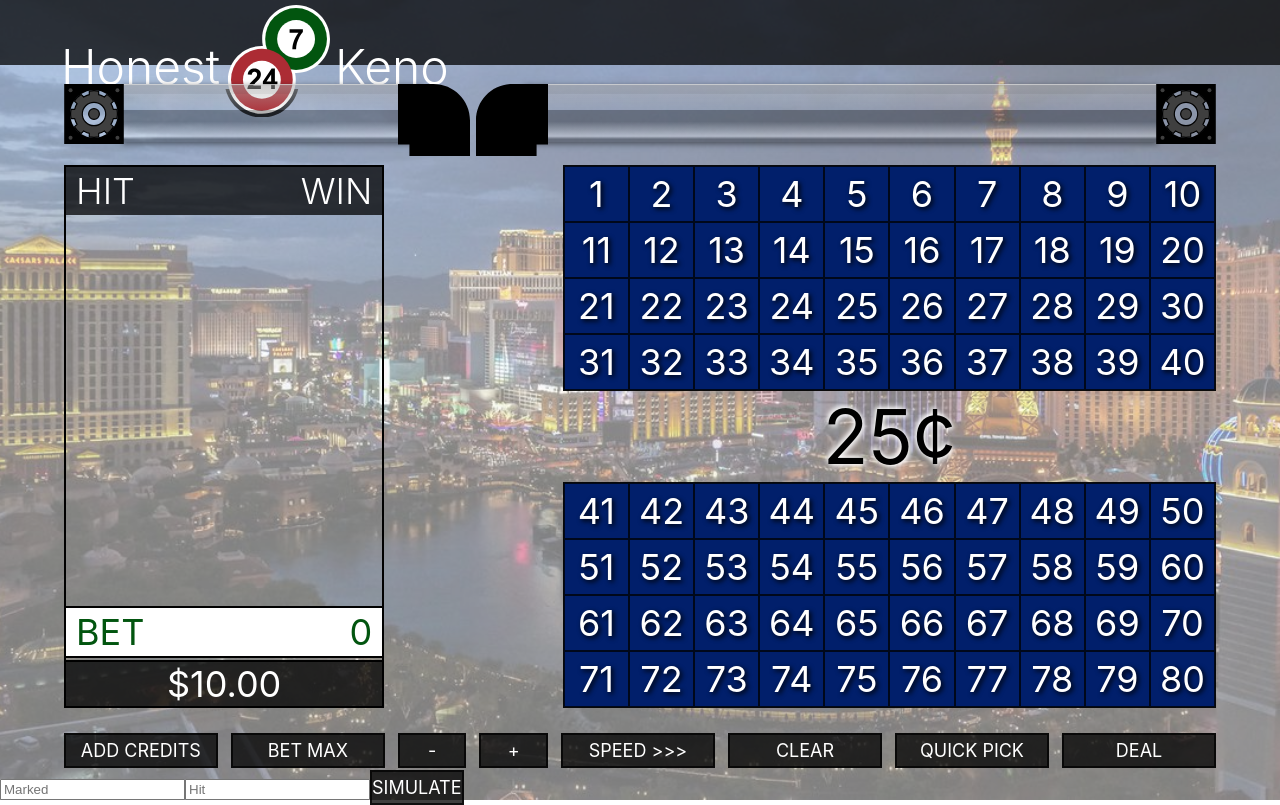
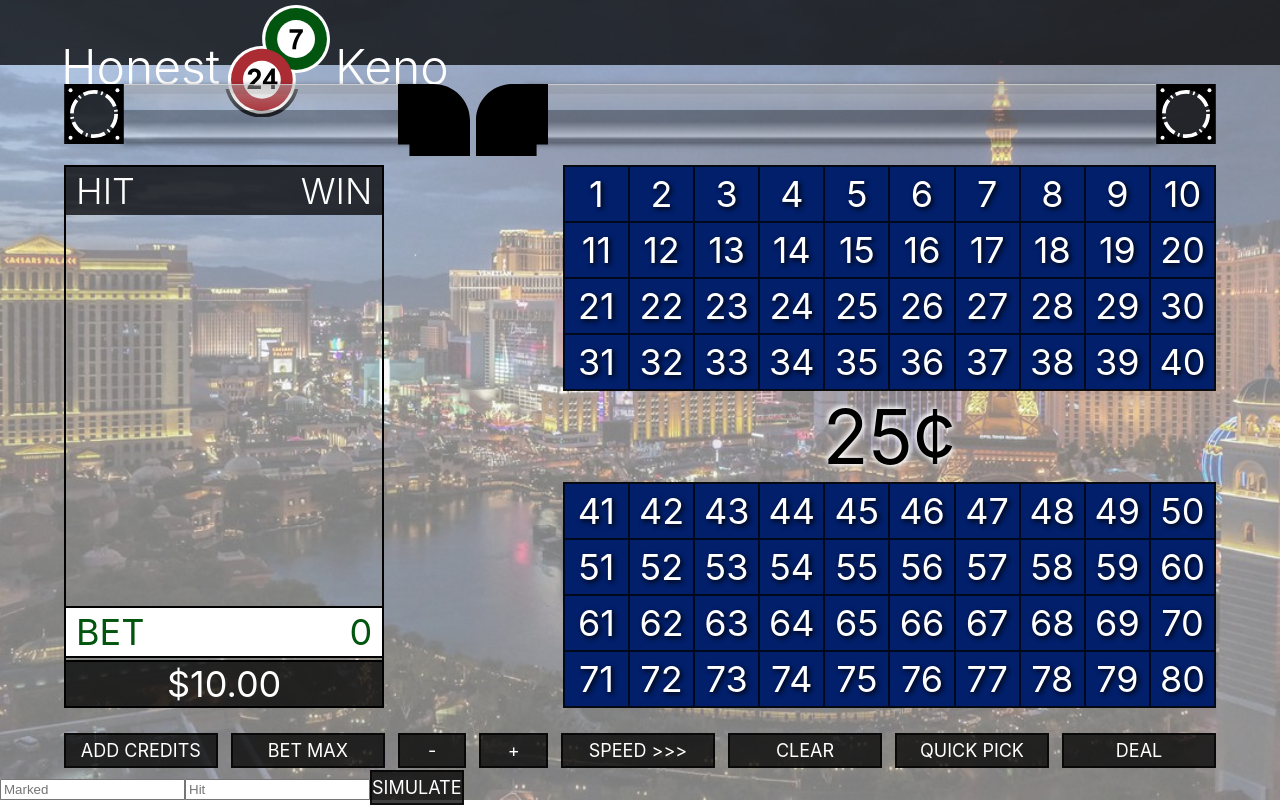
Before and after one commit to AdamMattas/honest_keno, a React (Create React App) app: page / in a window 1280 px wide. Built offline with nearby package versions, Linux system fonts and the light colour scheme.

Commit message:
working on spinning ball origin animation

```diff
--- a/src/App.scss
+++ b/src/App.scss
@@ -514,6 +514,23 @@ tr {
   //z-index: -1;
 }
 
+.origin-box-back {
+  width: 50px;
+  top: -76px;
+  position: absolute;
+  height: 50px;
+  border-radius: 50%;
+  background-color: $black-75;
+}
+
+.origin-box-back--left {
+  left: 5px;
+}
+
+.origin-box-back--right {
+  right: 5px;
+}
+
 .origin-circle {
   position: absolute;
   width: 48px;
@@ -699,7 +716,7 @@ tr {
 }
 
 .ball--even {
-  left: 3px;
+  left: 2px;
   transition: all 0.5s * $delayExponent;
   transition-timing-function: linear;
   transform: rotate(0deg);
@@ -710,7 +727,7 @@ tr {
 }
 
 .ball--odd {
-  right: 5px;
+  right: 2px;
   transition: all 0.5s * $delayExponent;
   transition-timing-function: linear;
   transform: rotate(0deg);
--- a/src/components/box.jsx
+++ b/src/components/box.jsx
@@ -3,6 +3,7 @@ import box from "../public/box_working_blue.svg";
 import circle from "../public/circle_working_blue.svg";
 import gear from "../public/gear.svg";
 import gear2 from "../public/gear_2.svg";
+import dotted from "../public/dotted.svg";
 
 const Box = props => {
   const rotate = props.status === "running" ? props.rotate : "";
@@ -18,8 +19,10 @@ const Box = props => {
       <img
         className={`origin-circle ${props.circlePosition} ${rotate}`}
         alt="keno ball origin"
-        src={gear2}
+        src={dotted}
       />
+
+      <span className={`origin-box-back ${props.backPosition}`}></span>
 
       <span className={`origin-tube ${props.tubePosition}`}></span>
     </React.Fragment>
--- a/src/components/machine.jsx
+++ b/src/components/machine.jsx
@@ -427,6 +427,7 @@ class Machine extends Component {
           />
           <Box
             boxPosition={"origin-box--left"}
+            backPosition={"origin-box-back--left"}
             tubePosition={"origin-tube--left"}
             circlePosition={"origin-circle--left"}
             rotate={"origin-circle--rotate-left"}
@@ -435,6 +436,7 @@ class Machine extends Component {
           <Box2 position={"origin-box--mid-left"} />
           <Box
             boxPosition={"origin-box--right"}
+            backPosition={"origin-box-back--right"}
             tubePosition={"origin-tube--right"}
             circlePosition={"origin-circle--right"}
             rotate={"origin-circle--rotate-right"}
```
Also changed, not shown: src/public/box_working_blue.svg, src/public/dotted.svg (added).
